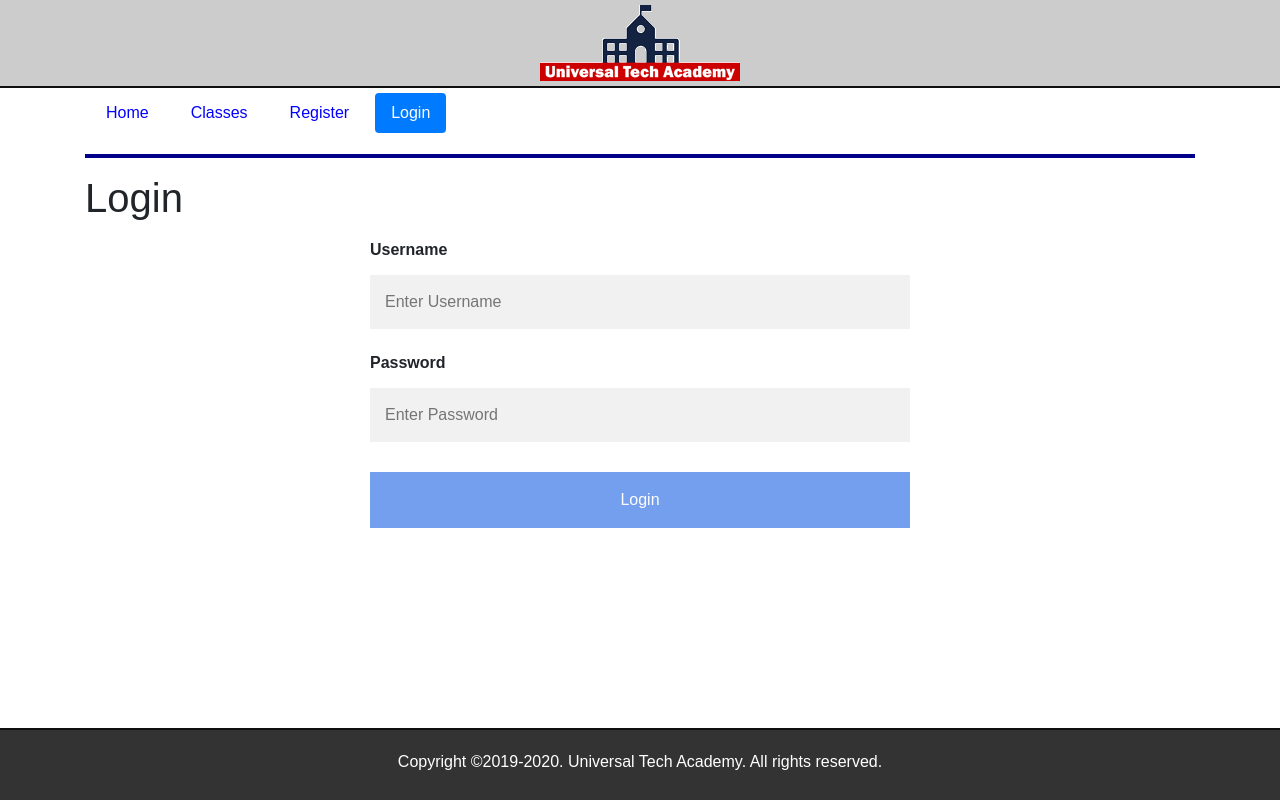
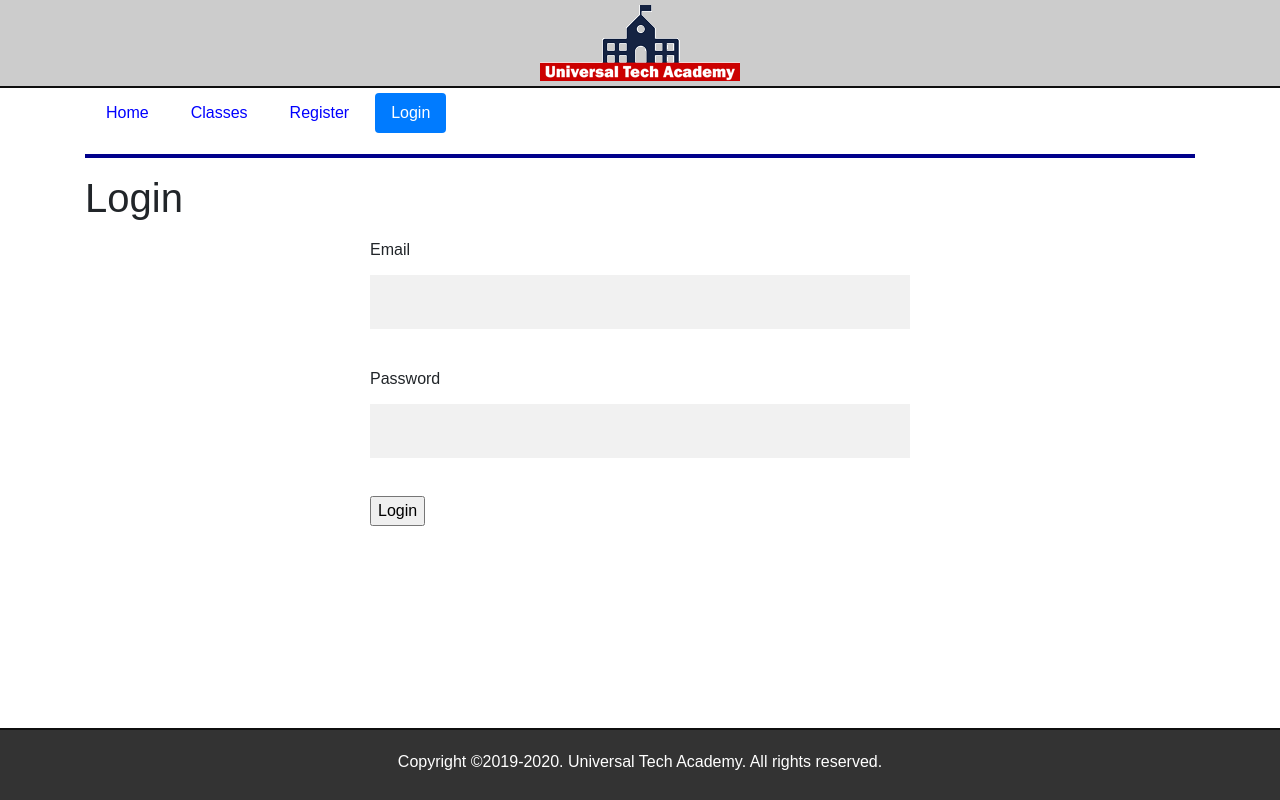
Before and after one commit to robert-7/Full-Stack-Flask-Tutorial, a Flask app: page /login in a window 1280 px wide. Run offline with Flask 2, Linux system fonts and the light colour scheme; some libraries are stand-ins or nearby versions.

Commit message:
feat: enables flask login

```diff
--- /dev/null
+++ b/application/forms.py
@@ -0,0 +1,22 @@
+from flask_wtf import FlaskForm
+from wtforms import BooleanField
+from wtforms import PasswordField  # noqa: F401
+from wtforms import StringField
+from wtforms import SubmitField
+from wtforms.validators import DataRequired
+
+
+class LoginForm(FlaskForm):
+    email = StringField("Email", validators=[DataRequired()])
+    password = StringField("Password", validators=[DataRequired()])
+    remember_me = BooleanField("Remember Me")
+    submit = SubmitField("Login")
+
+
+class RegisterForm(FlaskForm):
+    email = StringField("Email", validators=[DataRequired()])
+    password = StringField("Password", validators=[DataRequired()])
+    password_confirm = StringField("Confirm Password", validators=[DataRequired()])
+    first_name = StringField("First Name", validators=[DataRequired()])
+    last_name = StringField("Last Name", validators=[DataRequired()])
+    submit = SubmitField("Register Now")
--- a/application/models.py
+++ b/application/models.py
@@ -1,3 +1,4 @@
+# import flask
 from application import db
 
 
--- a/application/routes.py
+++ b/application/routes.py
@@ -7,6 +7,10 @@ from flask import Response
 from flask import send_from_directory
 
 from application import app
+from application.forms import LoginForm
+from application.forms import RegisterForm  # noqa: F401
+from application.models import Course  # noqa: F401
+from application.models import Enrollment  # noqa: F401
 from application.models import User
 
 courseData = [
@@ -56,10 +60,11 @@ def index():
     return render_template("index.html", index=True)
 
 
-@app.route("/login")
+@app.route("/login", methods=["GET", "POST"])
 def login():
     """Returns the login page content."""
-    return render_template("login.html", login=True)
+    form = LoginForm()
+    return render_template("login.html", title="Login", form=form, login=True)
 
 
 @app.route("/courses")
--- a/application/templates/login.html
+++ b/application/templates/login.html
@@ -1,19 +1,24 @@
     {% extends "layout.html" %}
 
     {% block content %}
-    <h1>Login</h1>
+    <h1>{{ title }}</h1>
 
     <div class="row">
         <div class="col-md-6 offset-md-3">
             <h3></h3>
-            <form name="login" action="login.php" method="get">
-                <label for="username"><b>Username</b></label>
-                <input type="text" placeholder="Enter Username" name="username" required>
-                <br>
-                <label for="password"><b>Password</b></label>
-                <input type="password" placeholder="Enter Password" name="password" required>
-                <br class="clear">
-                <input class="btn-submit" type="submit" name="submit" value="Login">
+            <form name="login" action="" method="post">
+                {{ form.hidden_tag() }}
+                <p>
+                    {{ form.email.label }}
+                    {{ form.email(size=35) }}
+                </p>
+                <p>
+                    {{ form.password.label }}
+                    {{ form.password(size=24) }}
+                </p>
+                <p>
+                    {{ form.submit() }}
+                </p>
             </form>
         </div>
     </div>
```
Also changed, not shown: requirements.txt (+12 -0 lines).
